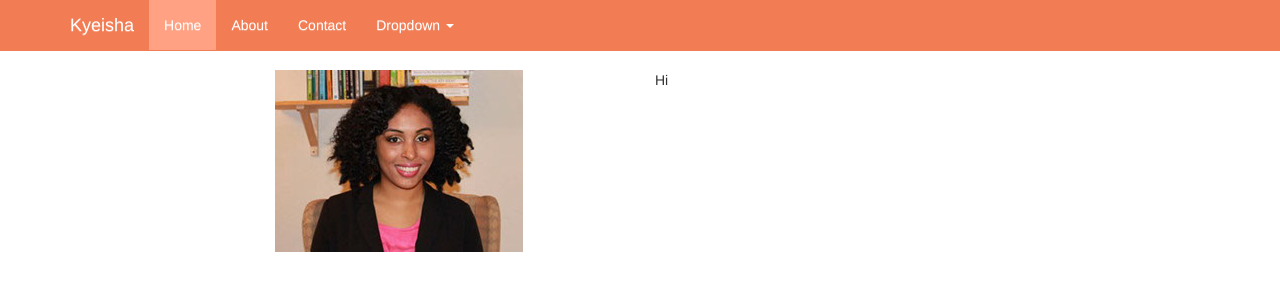
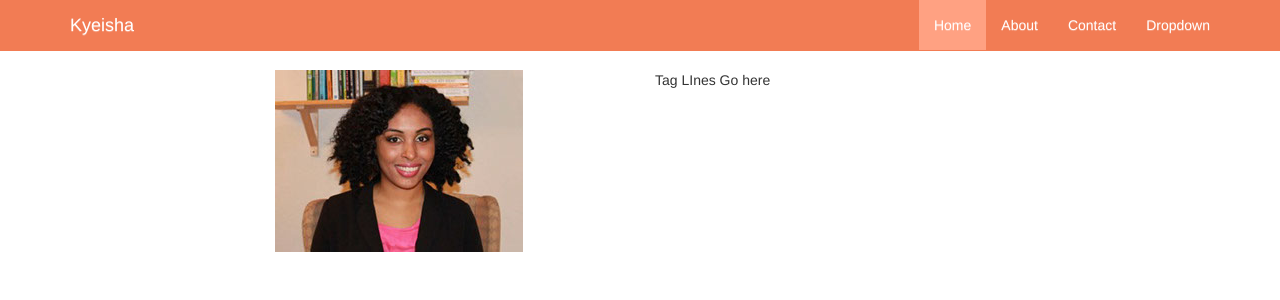
Before and after one commit to nadiabahrami/kh-project, a Django app: page / in a window 1280 px wide. Shown: the top 300 px of the page. Run offline with Django 3.2, Linux system fonts and the light colour scheme; some libraries are stand-ins or nearby versions.

Commit message:
nav bar correctly situated

```diff
--- a/kh_site/home/templates/index.html
+++ b/kh_site/home/templates/index.html
@@ -28,12 +28,12 @@
               <a class="navbar-brand" href="#">Kyeisha</a>
             </div>
             <div id="navbar" class="navbar-collapse collapse">
-              <ul class="nav navbar-nav">
+              <ul class="nav navbar-nav navbar-right">
                 <li class="active"><a href="#">Home</a></li>
                 <li><a href="#about">About</a></li>
                 <li><a href="#contact">Contact</a></li>
                 <li class="dropdown">
-                  <a href="#" class="dropdown-toggle" data-toggle="dropdown" role="button" aria-haspopup="true" aria-expanded="false">Dropdown <span class="caret"></span></a>
+                  <a href="#" class="dropdown-toggle" data-toggle="dropdown" role="button" aria-haspopup="true" aria-expanded="false">Dropdown</a>
                   <ul class="dropdown-menu">
                     <li><a href="#">Action</a></li>
                     <li><a href="#">Another action</a></li>
@@ -53,7 +53,17 @@
             <img src="{% static 'imgs/img_4163.jpg' %}">
           </div>
           <div class="col-md-4">
-            <p>Hi</p>
+            <p>Tag LInes Go here</p>
+          </div>
+        </div>
+        <div class="container">
+          <div class="col-md-6">
+            <h1></h1>
+            <p></p>
+          </div>
+          <div class="col-md-6">
+            <h1></h1>
+            <p></p>
           </div>
         </div>
     </body>
```
